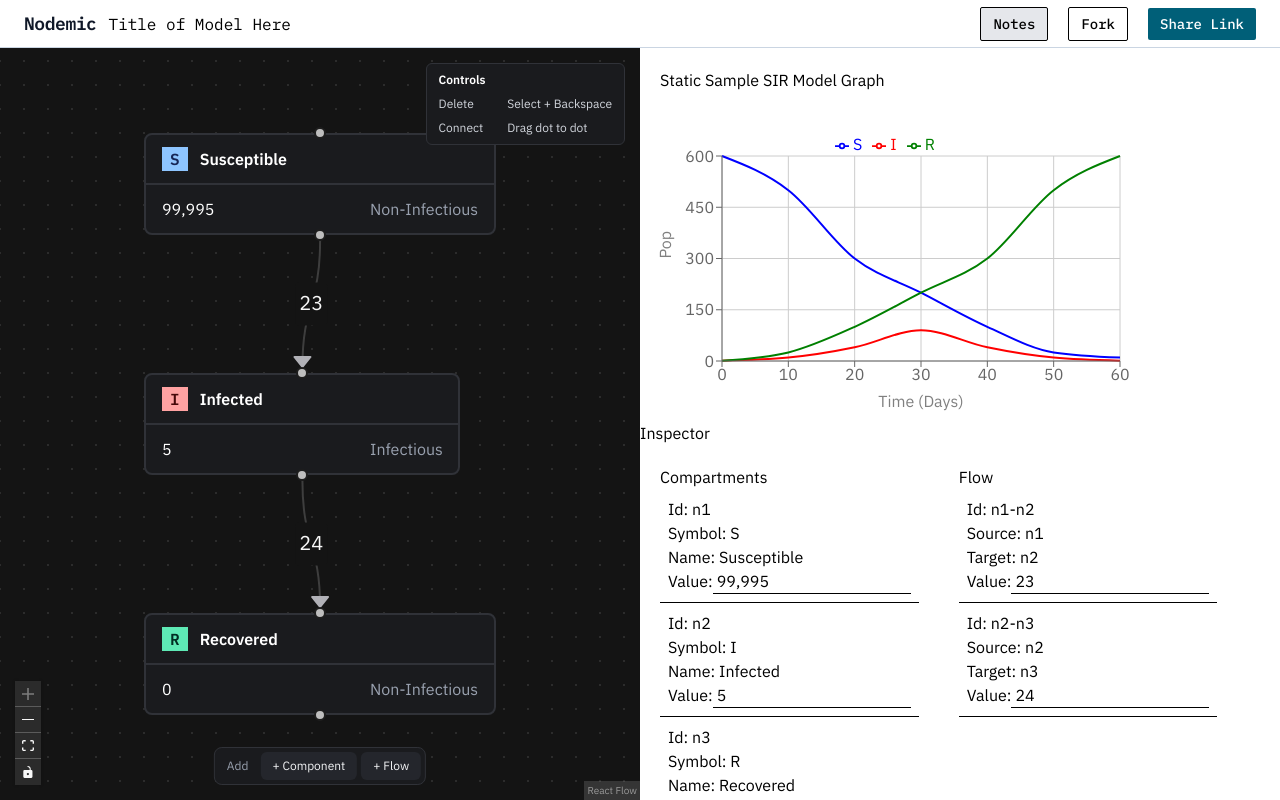
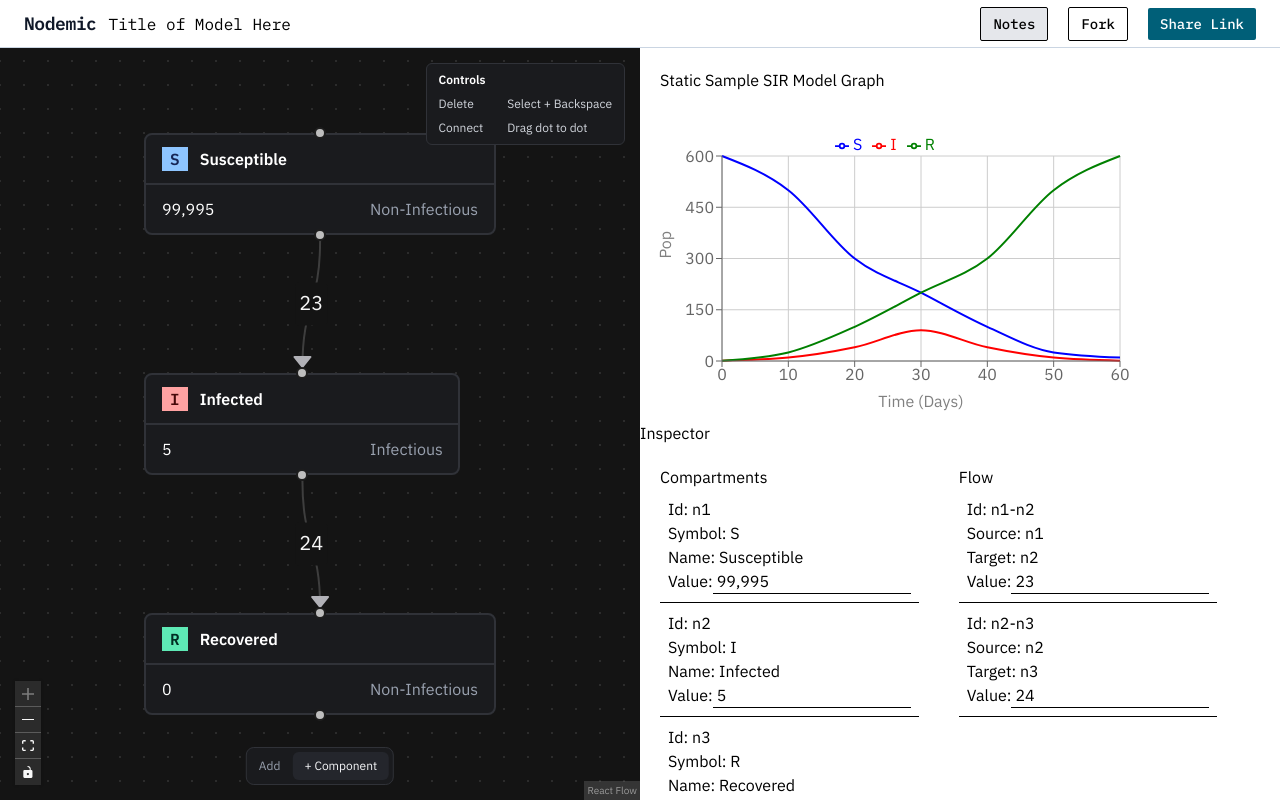
Before and after one commit to evaxliu/nodemic, a Next.js app: page /model in a window 1280 px wide. Built offline with nearby package versions, Linux system fonts and the light colour scheme.

Commit message:
Removed adding flow button

```diff
--- a/src/components/Canvas.tsx
+++ b/src/components/Canvas.tsx
@@ -123,7 +123,6 @@ export default function Canvas() {
           >
             <p className='select-none px-2 text-gray-400'>Add</p>
             <Button className={toolbarButton} onClick={toggleModal}>+ Component</Button>
-            <Button className={toolbarButton}>+ Flow</Button>
           </Panel>
           <Panel
             position='top-right'
```
